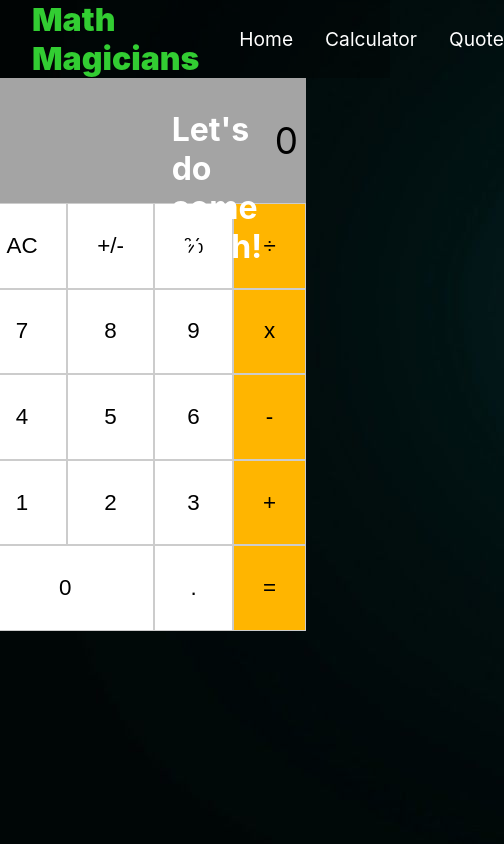
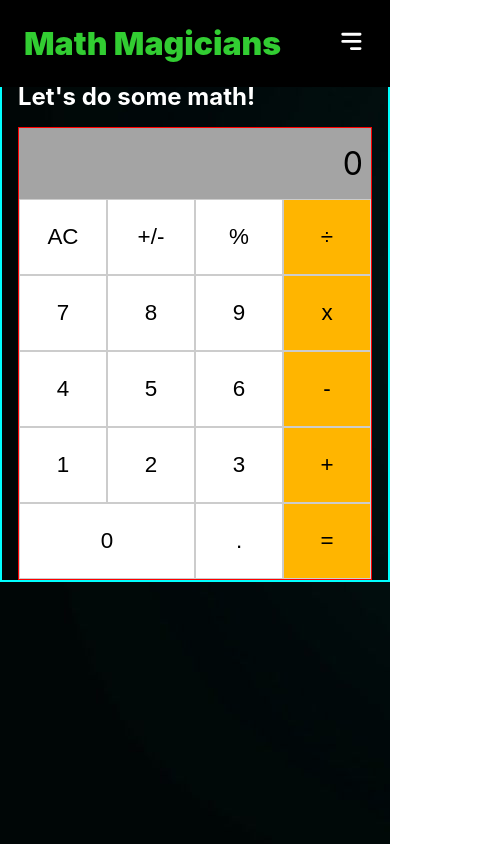
Before and after one commit to prg-04/Math-Magician, a React (Create React App) app: page /calculator in a window 390 px wide. Shown: the whole page, 504 px wide, since content can reach past the window. Built offline with nearby package versions, Linux system fonts and the light colour scheme.

Commit message:
Add responsiveness

```diff
--- a/package.json
+++ b/package.json
@@ -11,6 +11,7 @@
     "prop-types": "^15.8.1",
     "react": "^18.2.0",
     "react-dom": "^18.2.0",
+    "react-icons": "^4.10.1",
     "react-router-dom": "^6.15.0",
     "react-scripts": "5.0.1",
     "styled-components": "^6.0.7",
--- a/src/Styled.js
+++ b/src/Styled.js
@@ -14,13 +14,32 @@ const StyledNav = styled.nav`
   justify-content: space-between;
   align-items: center;
   padding: 0 2rem;
-  background-color: rgba(0, 0, 0, 0.3);
+  background-color: rgba(0, 0, 0, 1.0);
+  position: fixed;
+  width: 100%;
+  padding: 1.5rem;
+  top: 0;
+  left: 0;
+  z-index: 10;
+
+  @media screen and (min-width: 600px) {
+    background-color: rgba(0, 0, 0, 0.8);
+  }
 `;
 
 const StyledH3 = styled.h3`
   color: #fff;
-  margin-right: 10rem;
+  font-size: 1.5rem;
+
+
+  @media screen and (min-width: 600px) {
     font-size: 2rem;
+  }
+
+  @media screen and (min-width: 1200px) {
+    margin-top: 2rem;
+    margin-right: 6rem;
+  }
 `;
 
 const StyledButton = styled.button`
@@ -32,9 +51,13 @@ const StyledButton = styled.button`
     ? '#ffb500'
     : '#fff')};
   grid-column: ${(props) => (props.idx === 16 ? 'span 2 ' : 'auto')};
-  padding: 1.8rem;
+  padding: 1.5rem;
   font-size: 1.4rem;
   border: 1px solid #ccc;
+
+  @media screen and (min-width: 600px) {
+    padding: 1.8rem;
+  }
 `;
 
 const StyledH2 = styled.h2`
@@ -46,7 +69,7 @@ const Styledp = styled.p`
   text-align: left;
   font-size: 18px;
   color: #fff;
-lineH-height: 30px
+  line-height: 20px;
 `;
 
 export {
--- a/src/components/Calculator.jsx
+++ b/src/components/Calculator.jsx
@@ -27,7 +27,7 @@ const Calculator = () => {
   };
   return (
     <div className="calc">
-      <StyledH3>Let&apos;s do some math!</StyledH3>
+      <StyledH3 desktop="8rem">Let&apos;s do some math!</StyledH3>
       <div className="container">
         <div className="display">{num || 0}</div>
         <Button handleClick={handleClick} calculatorData={calculatorData} />
--- a/src/components/Navbar.jsx
+++ b/src/components/Navbar.jsx
@@ -1,26 +1,55 @@
-import React from 'react';
+import React, { useRef } from 'react';
+import { HiMenuAlt3, HiOutlineX } from 'react-icons/hi';
 import { Links } from '../constants/constants';
 import { StyledLink, StyledNav } from '../Styled';
 
-const Navbar = () => (
+const Navbar = () => {
+  const linkRef = useRef();
+  const menuRef = useRef();
+
+  const handleClick = () => {
+    linkRef.current.classList.toggle('show-links');
+    menuRef.current.childNodes[0].classList.toggle('active');
+    menuRef.current.childNodes[1].classList.toggle('active');
+  };
+  const handleClose = () => {
+    linkRef.current.classList.toggle('show-links');
+    menuRef.current.childNodes[0].classList.toggle('active');
+    menuRef.current.childNodes[1].classList.toggle('active');
+  };
+
+  const handleClicked = () => {
+    linkRef.current.classList.remove('show-links');
+    menuRef.current.childNodes[0].classList.remove('active');
+    menuRef.current.childNodes[1].classList.remove('active');
+  };
+
+  return (
     <StyledNav>
       <div>
-      <StyledLink to="/" fontSize="2rem" weight="900" color="limegreen">Math Magicians</StyledLink>
+        <StyledLink to="/" fontSize="2rem" weight="900" color="limegreen">
+          Math Magicians
+        </StyledLink>
       </div>
-
-    <ul style={{ display: 'flex', gap: '2rem' }}>
+      <ul className="links" ref={linkRef}>
         {Links.map((link) => (
           <StyledLink
             key={link.name}
             color="#fff"
             fontSize="1.2rem"
             to={link.path}
+            onClick={handleClicked}
           >
             {link.name}
           </StyledLink>
         ))}
       </ul>
+      <div className="toggle-menu" ref={menuRef}>
+        <HiMenuAlt3 className="menu" onClick={handleClick} />
+        <HiOutlineX className="close" onClick={handleClose} />
+      </div>
     </StyledNav>
   );
+};
 
 export default Navbar;
--- a/src/index.css
+++ b/src/index.css
@@ -1,5 +1,14 @@
+* {
+  box-sizing: border-box;
+  margin: 0;
+  padding: 0;
+  list-style: none;
+  text-decoration: none;
+}
+
 body {
   margin: 0;
+  height: 100%;
   font-family:
     -apple-system,
     BlinkMacSystemFont,
@@ -21,15 +30,113 @@ body {
 code {
   font-family:
     source-code-pro,
-    Menlo,
-    Monaco,
+    Menlo, Monaco,
     Consolas,
     "Courier New",
   monospace;
 }
 
+.links {
+  display: none;
+  gap: 2rem;
+}
+
+.links.show-links {
+  display: flex;
+  flex-direction: column;
+  position: absolute;
+  top: 3.5rem;
+  right: 0.5rem;
+  background-color: rgb(0 0 0 / 80%);
+  padding: 2rem;
+  border-radius: 10px;
+}
+
+.toggle-menu {
+  display: block;
+}
+
+.menu {
+  font-size: 1.8rem;
+  color: #fff;
+}
+
+.menu.active {
+  display: none;
+}
+
+.close {
+  font-size: 1.8rem;
+  color: #fff;
+  display: none;
+}
+
+.close.active {
+  display: flex;
+}
+
+.home {
+  width: 100%;
+  height: 100vh;
+  color: #fff;
+  padding: 2rem;
+  display: flex;
+  flex-direction: column;
+  gap: 1.5rem;
+  position: relative;
+  top: 3.5rem;
+  margin-bottom: 1.5rem;
+}
+
+.calc {
+  position: relative;
+  top: 5rem;
+  display: flex;
+  flex-direction: column;
+  padding: 0 1rem;
+  border: 2px solid cyan;
+  gap: 1rem;
+}
+
 .container {
-  width: 50%;
+  border: 1px solid red;
+  width: 100%;
+  display: grid;
+  grid-template-columns: repeat(4, 1fr);
+  height: 100%;
+}
+
+.display {
+  grid-column: 1/5;
+  padding: 1rem 0.5rem;
+  display: flex;
+  justify-content: flex-end;
+  align-items: center;
+  font-size: 2rem;
+  background-color: #a4a4a4;
+}
+
+.quote {
+  position: relative;
+  top: 4.5rem;
+  width: 100%;
+  gap: 2rem;
+  display: flex;
+  flex-direction: column;
+  padding: 1rem 1.5rem;
+}
+
+@media screen and (width >= 600px) {
+  .links {
+    display: flex;
+  }
+
+  .toggle-menu {
+    display: none;
+  }
+
+  .container {
+    width: 90%;
     display: grid;
     grid-template-columns: repeat(4, 1fr);
     height: 100%;
@@ -64,15 +171,32 @@ code {
   }
 
   .home {
-  width: 55%;
-  color: #fff;
-  padding: 0 2rem;
+    width: 100%;
+    top: 4rem;
   }
 
   .calc {
     width: 100%;
     display: flex;
-  justify-content: space-between;
-  flex-direction: row-reverse;
+    flex-direction: column;
     padding: 0 2rem;
   }
+}
+
+@media screen and (width >= 768px) {
+  .container {
+    width: 50%;
+  }
+
+  .calc {
+    width: 100%;
+    display: flex;
+    flex-direction: row-reverse;
+    justify-content: space-between;
+  }
+
+   .home {
+    width: 65%;
+    top: 4rem;
+  }
+}
```
Also changed, not shown: 1 other file (tests, documents, lock files or other folders). Lines whose indentation alone changed are shown as unchanged.
